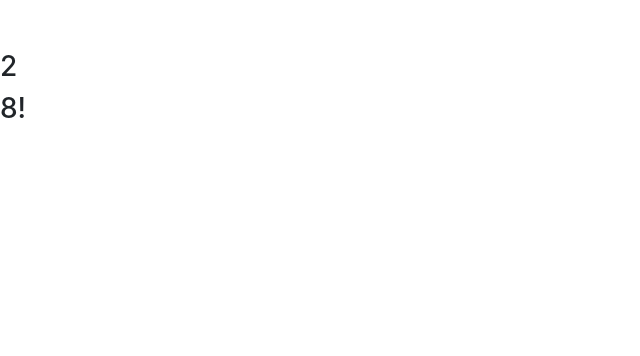
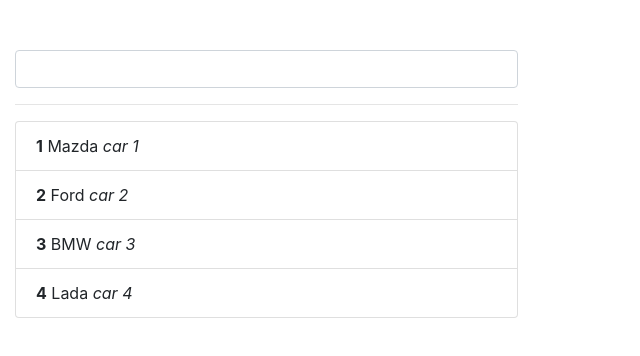
Before and after one commit to zamyslov/angular-cource, an Angular app: page / in a window 1280 px wide. Shown: the top 356 px of the page, without its empty margins (0-640 px from the left). Built offline with nearby package versions, Linux system fonts and the light colour scheme.

Commit message:
lesson 27

```diff
--- a/src/app/app.component.ts
+++ b/src/app/app.component.ts
@@ -3,12 +3,22 @@
 @Component({
   selector: 'app-root',
   template: `
-    <div class="col-xs-8 col-xs-offset-2">
-      <h3>{{num}}</h3>
-      <h3>{{num | appPow:3:'!'}}</h3>
+    <div class="col-xs-4 col-5">
+      <input class="form-control" [(ngModel)]="searchCar">
+      <hr>
+      <ul class="list-group">
+        <li *ngFor="let car of cars | carFilter:searchCar:'description';let i = index"
+            class="list-group-item"><b>{{i + 1}}</b> {{car.name}} <i>{{car.description}}</i></li>
+      </ul>
     </div>
   `
 })
 export class AppComponent {
-  num = 2;
+  searchCar = '';
+  cars = [
+    {name: 'Mazda', description: 'car 1'},
+    {name: 'Ford', description: 'car 2'},
+    {name: 'BMW', description: 'car 3'},
+    {name: 'Lada', description: 'car 4'}
+  ];
 }
--- a/src/app/app.module.ts
+++ b/src/app/app.module.ts
@@ -4,11 +4,13 @@
 import {AppComponent} from './app.component';
 import {FormsModule} from '@angular/forms';
 import {PowPipe} from './pow.pipe';
+import { CarFilterPipe } from './car-filter.pipe';
 
 @NgModule({
   declarations: [
     AppComponent,
-    PowPipe
+    PowPipe,
+    CarFilterPipe
   ],
   imports: [
     BrowserModule, FormsModule
--- /dev/null
+++ b/src/app/car-filter.pipe.ts
@@ -0,0 +1,15 @@
+import {Pipe, PipeTransform} from '@angular/core';
+
+@Pipe({
+  name: 'carFilter'
+})
+export class CarFilterPipe implements PipeTransform {
+
+  transform(carList, searchString: string, fieldName: string): any {
+    if (carList.length === 0 || searchString === '') {
+      return carList;
+    }
+    return carList.filter(car => car[fieldName].toLowerCase().indexOf(searchString.toLowerCase()) !== -1);
+  }
+
+}
```
